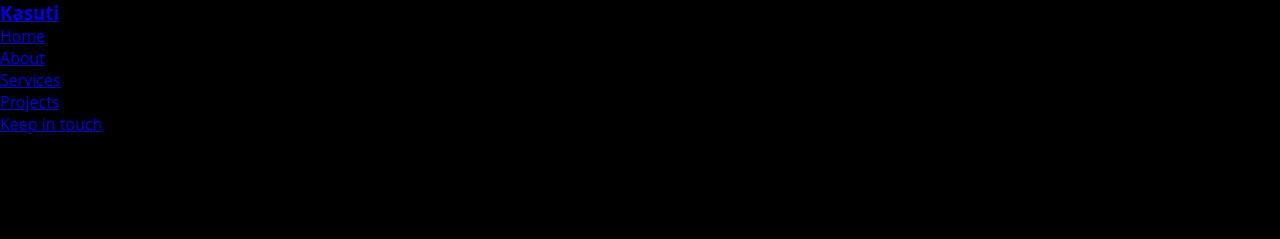
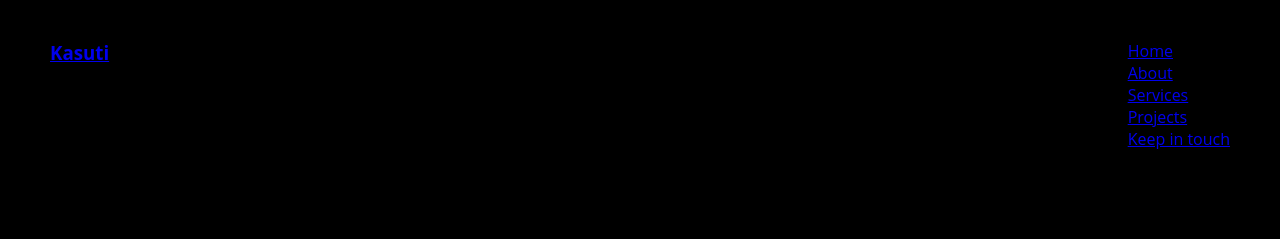
Before and after one commit to waterkamel/project-K, a plain HTML site: page index.html in a window 1280 px wide. Drawn offline with Linux system fonts and the light colour scheme.

Commit message:
Update style.css

```diff
--- a/assets/css/style.css
+++ b/assets/css/style.css
@@ -9,3 +9,15 @@ body {
     background: #000;
     font-family: Open sans;
 }
+
+header {
+    padding: 40px 50px;
+}
+
+header .logo {
+    float: left;
+}
+
+header .menu {
+    float: right;
+}
```
